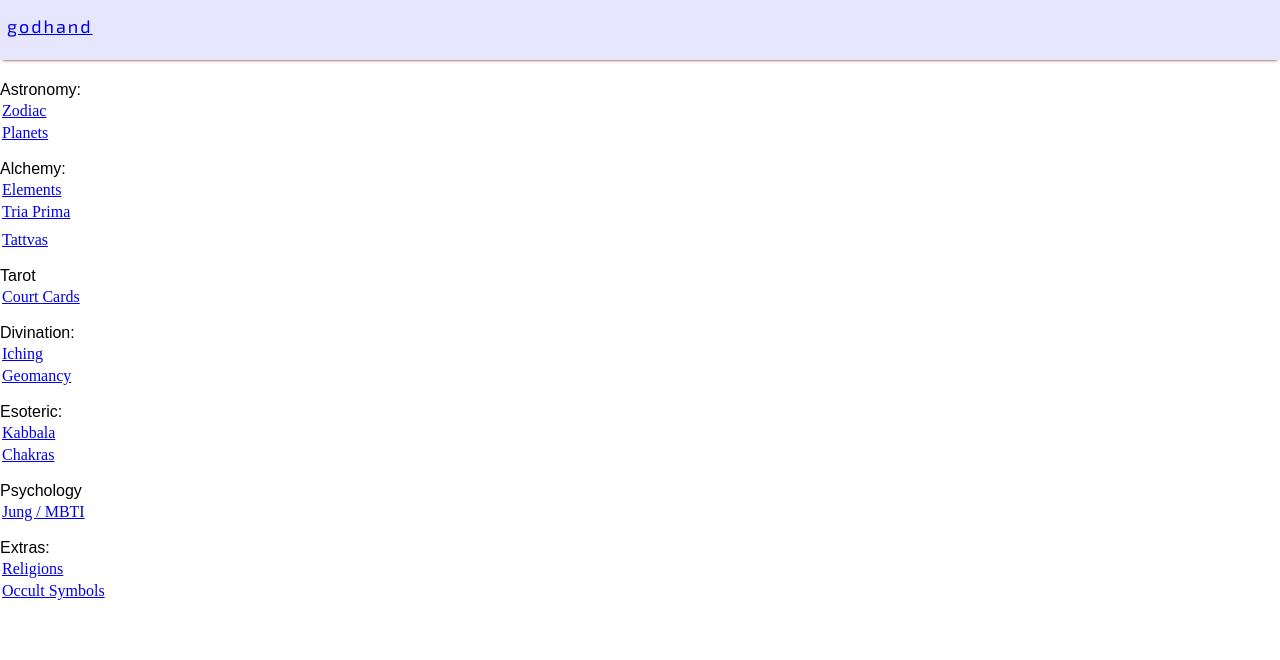
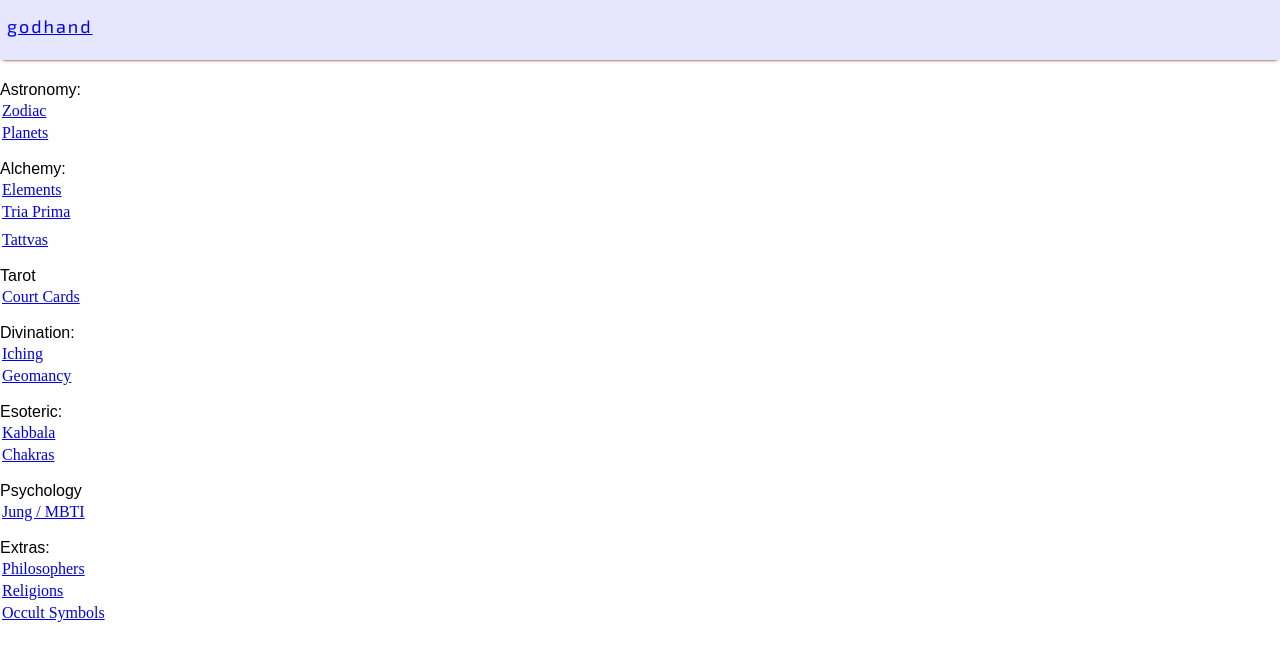
Before and after one commit to DubiousTunic/godhand-app, a plain HTML site: page index.html in a window 1280 px wide. Drawn offline with nearby package versions, Linux system fonts and the light colour scheme.

Commit message:
Update index.html

```diff
--- a/index.html
+++ b/index.html
@@ -48,7 +48,7 @@
       </ul>
       <h2>Extras:</h2>
       <ul>
-        <!--<li class="premium"><a href="tables/philosophers.html">Philosophers</a></li>!-->
+        <li class="premium"><a href="tables/philosophers.html">Philosophers</a></li>
         <li class="premium"><a href="tables/religions.html">Religions</a></li>
         <li class="premium"><a href="tables/occult-symbols.html">Occult Symbols</a></li>
       </ul>
```
